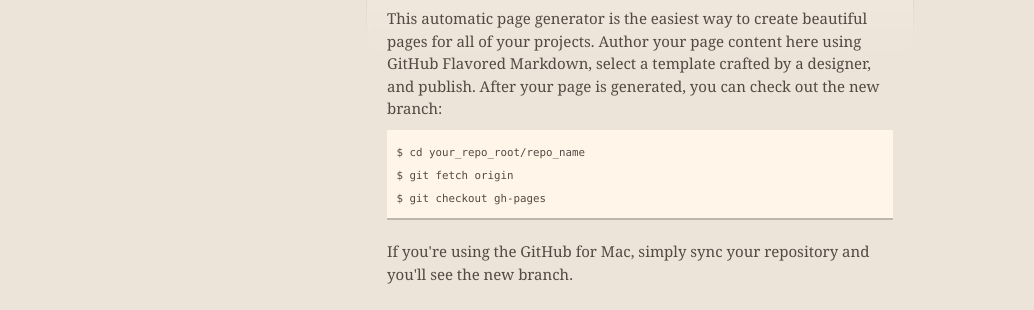
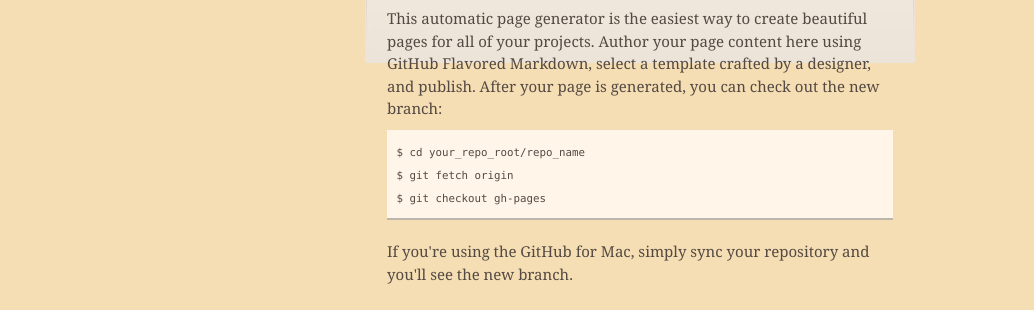
Before and after one commit to santoda/santoda.github.io, a plain HTML site: page index.html in a window 1280 px wide. Shown: the part 263-573 px from the top of the page, without its empty margins (0-1034 px from the left). Drawn offline with nearby package versions, Linux system fonts and the light colour scheme.

Commit message:
background change

```diff
--- a/stylesheets/screen.css
+++ b/stylesheets/screen.css
@@ -363,8 +363,10 @@ footer span.octocat {
 
 /* content */
 
+/* old: body{} background: #ece4d8; */
 body {
-  background: #ece4d8;
+
+  background: wheat;
   font: normal normal 15px/1.5 Georgia, Palatino,” Palatino Linotype”, Times, “Times New Roman”, serif;
   color: #544943;
   -webkit-font-smoothing: antialiased;
```
